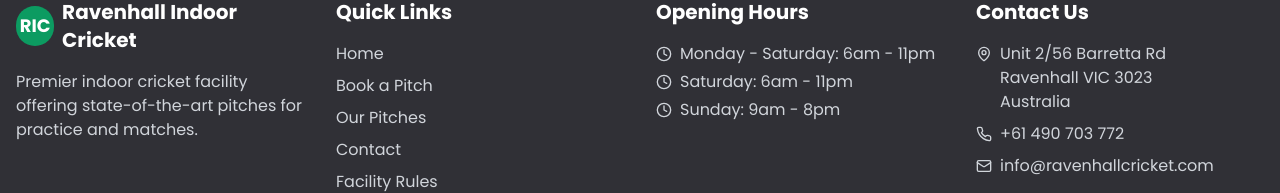
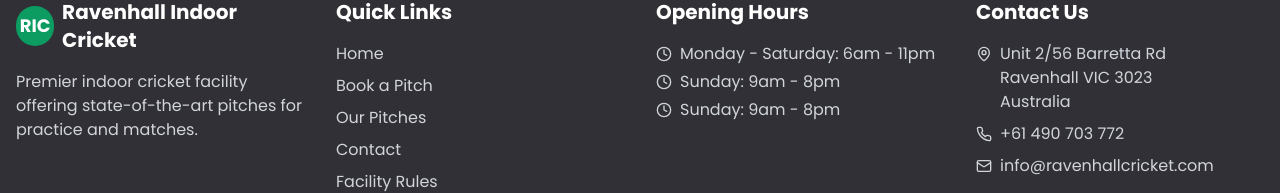
Before and after one commit to karthik-dev56/wicket-time-slots, a React (Vite) app: page /rules in a window 1280 px wide. Shown: the part 2318-2511 px from the top of the page. Built offline with nearby package versions, Linux system fonts and the light colour scheme.

Commit message:
Visual edit in Lovable
Edited UI in Lovable

```diff
--- a/src/components/Footer.tsx
+++ b/src/components/Footer.tsx
@@ -57,7 +57,7 @@ export const Footer = () => {
               </li>
               <li className="flex items-start">
                 <Clock className="h-4 w-4 mt-1 mr-2" />
-                <span>Saturday: 6am - 11pm</span>
+                <span>Sunday: 9am - 8pm</span>
               </li>
               <li className="flex items-start">
                 <Clock className="h-4 w-4 mt-1 mr-2" />
```
